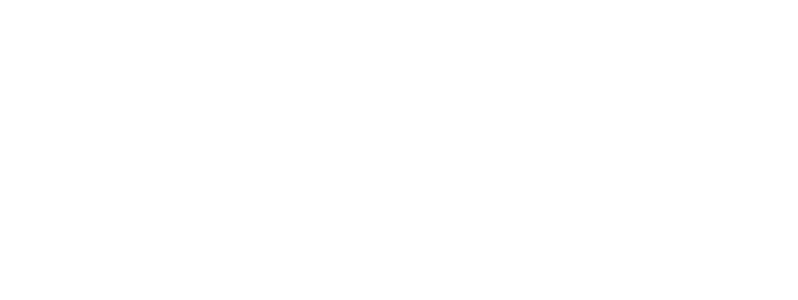
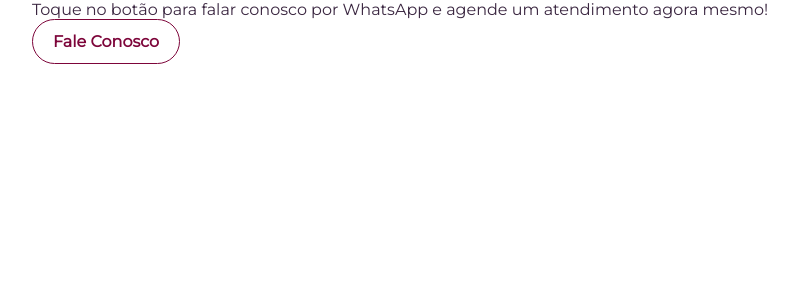
Before and after one commit to MPCGomes/logumrh, a Next.js app: page / in a window 1280 px wide. Shown: the top 300 px of the page, without its empty margins (116-914 px from the left). Built offline with nearby package versions, Linux system fonts and the light colour scheme.

Commit message:
feat: cta section

```diff
--- a/src/app/page.tsx
+++ b/src/app/page.tsx
@@ -1,6 +1,9 @@
+
+import CtaSection from "@/containers/homePage/CtaSection/CtaSection";
 import styles from "./page.module.scss";
 
 export default function Home() {
   return <div className={styles.page}>
+    <CtaSection />
   </div>;
 }
--- a/src/containers/homePage/CtaSection/CtaSection.tsx
+++ b/src/containers/homePage/CtaSection/CtaSection.tsx
@@ -0,0 +1,19 @@
+import React from "react";
+import styles from "./CtaSection.module.scss";
+import Button from "@/components/common/Button/Button";
+
+const CtaSection = () => {
+  return (
+    <section className={styles.ctaSection}>
+      <div className="container">
+        <p>
+          Toque no botão para falar conosco por WhatsApp e agende um atendimento
+          agora mesmo!
+        </p>
+        <Button variant="outlined">Fale Conosco</Button>
+      </div>
+    </section>
+  );
+};
+
+export default CtaSection;
--- a/src/styles/globals.scss
+++ b/src/styles/globals.scss
@@ -4,12 +4,12 @@
   margin: 0;
   padding: 0;
   box-sizing: border-box;
+  font-family: $font-family;
 }
 
 body {
   color: $text-primary;
   background-color: $background;
-  font-family: $font-family;
 }
 
 .container {
```
